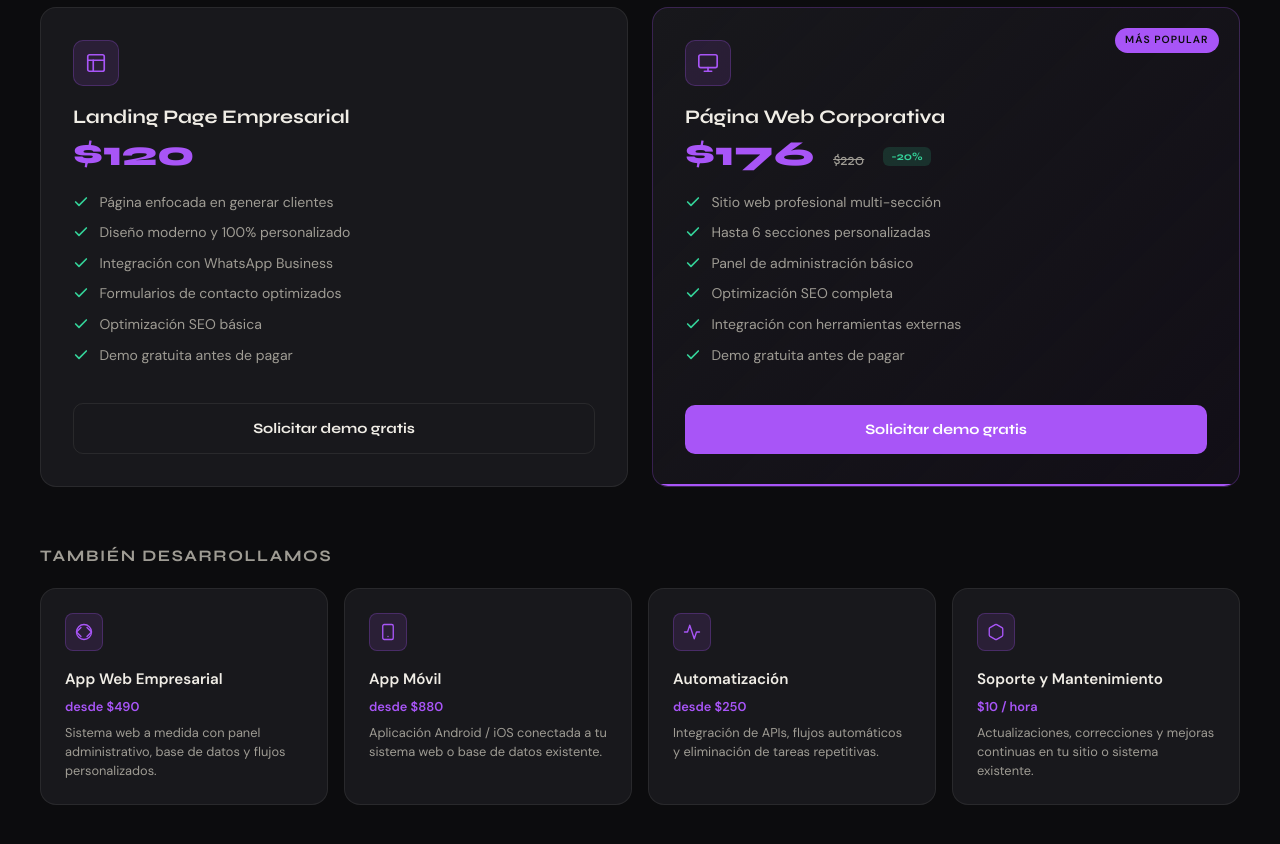
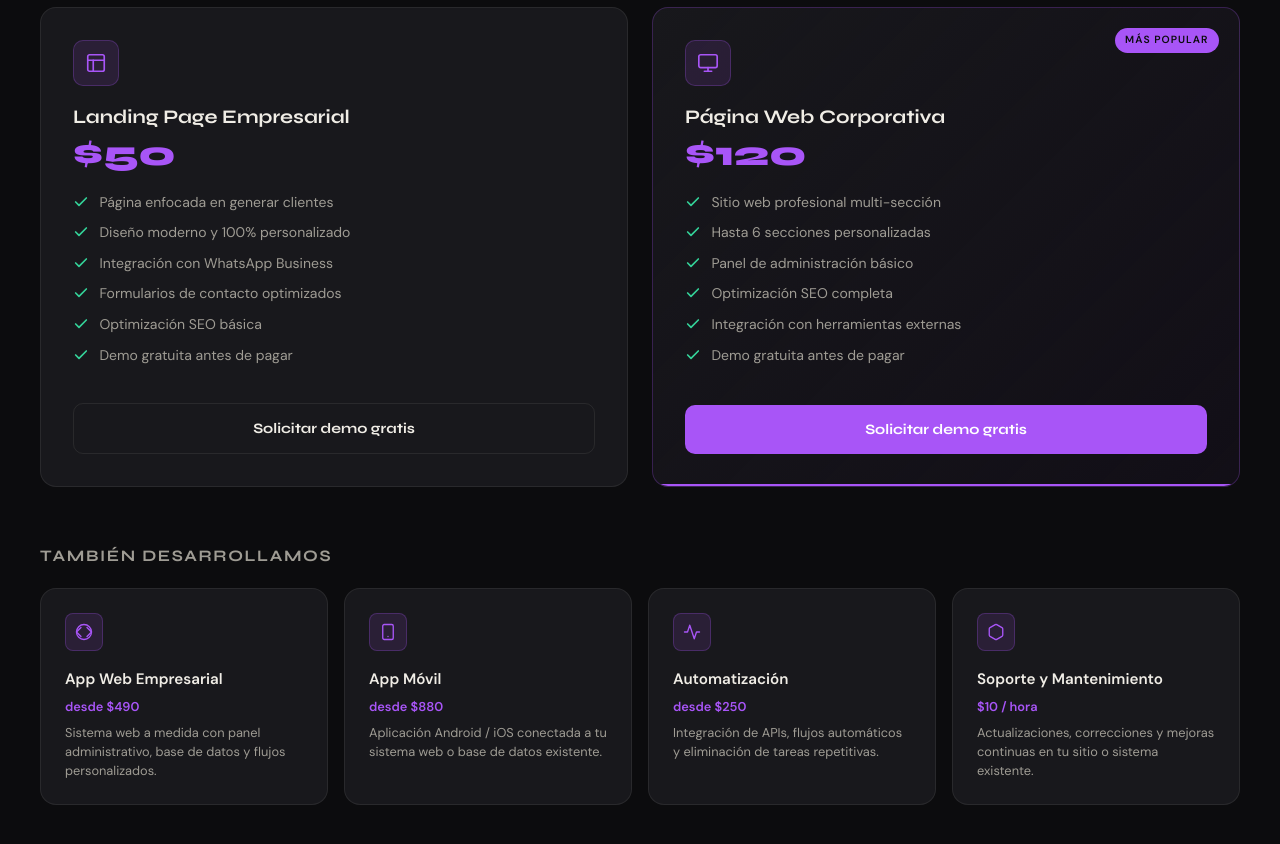
Before and after one commit to rsdsolutionsec/RSD-Solutions, a React app: page index.html in a window 1280 px wide. Shown: the part 2720-3564 px from the top of the page. Built offline with nearby package versions, Linux system fonts and the light colour scheme.

Commit message:
Actualizar precios: landing $50, web corporativa $120
Co-Authored-By: Claude Sonnet 4.6 <noreply@anthropic.com>

```diff
--- a/index.html
+++ b/index.html
@@ -5,9 +5,9 @@
   <meta name="google-site-verification" content="tZBjwB5w1PXDhHIWUtkzz6ZuzQnyp1RCJUJdrmKzJqM">
   <meta name="viewport" content="width=device-width, initial-scale=1.0">
   <title>RSD Solutions — Diseño Web Profesional en Ecuador</title>
-  <meta name="description" content="Diseñamos tu página web antes de que inviertas un solo dólar. Demo gratuita y funcional, sin compromiso. Landing pages desde $120. Quito, Ecuador.">
+  <meta name="description" content="Diseñamos tu página web antes de que inviertas un solo dólar. Demo gratuita y funcional, sin compromiso. Landing pages desde $50. Quito, Ecuador.">
   <meta property="og:title" content="RSD Solutions — Diseño Web Profesional en Ecuador">
-  <meta property="og:description" content="Primero ves la demo completa, luego decides si pagas. Landing pages desde $120.">
+  <meta property="og:description" content="Primero ves la demo completa, luego decides si pagas. Landing pages desde $50.">
   <meta property="og:type" content="website">
   <link rel="icon" href="/img/RSD-Logo.png" type="image/png">
   <link rel="preconnect" href="https://fonts.googleapis.com">
@@ -1133,7 +1133,7 @@
           <svg viewBox="0 0 24 24" aria-hidden="true"><rect x="3" y="3" width="18" height="18" rx="2" ry="2"></rect><line x1="3" y1="9" x2="21" y2="9"></line><line x1="9" y1="21" x2="9" y2="9"></line></svg>
         </div>
         <h3 class="service-title">Landing Page Empresarial</h3>
-        <div class="service-price">$120</div>
+        <div class="service-price">$50</div>
         <ul class="service-features">
           <li><svg viewBox="0 0 24 24" aria-hidden="true"><polyline points="20 6 9 17 4 12"></polyline></svg> Página enfocada en generar clientes</li>
           <li><svg viewBox="0 0 24 24" aria-hidden="true"><polyline points="20 6 9 17 4 12"></polyline></svg> Diseño moderno y 100% personalizado</li>
@@ -1152,11 +1152,7 @@
           <svg viewBox="0 0 24 24" aria-hidden="true"><rect x="2" y="3" width="20" height="14" rx="2" ry="2"></rect><line x1="8" y1="21" x2="16" y2="21"></line><line x1="12" y1="17" x2="12" y2="21"></line></svg>
         </div>
         <h3 class="service-title">Página Web Corporativa</h3>
-        <div class="service-price">
-          $176
-          <span class="old">$220</span>
-          <span class="badge">-20%</span>
-        </div>
+        <div class="service-price">$120</div>
         <ul class="service-features">
           <li><svg viewBox="0 0 24 24" aria-hidden="true"><polyline points="20 6 9 17 4 12"></polyline></svg> Sitio web profesional multi-sección</li>
           <li><svg viewBox="0 0 24 24" aria-hidden="true"><polyline points="20 6 9 17 4 12"></polyline></svg> Hasta 6 secciones personalizadas</li>
```
